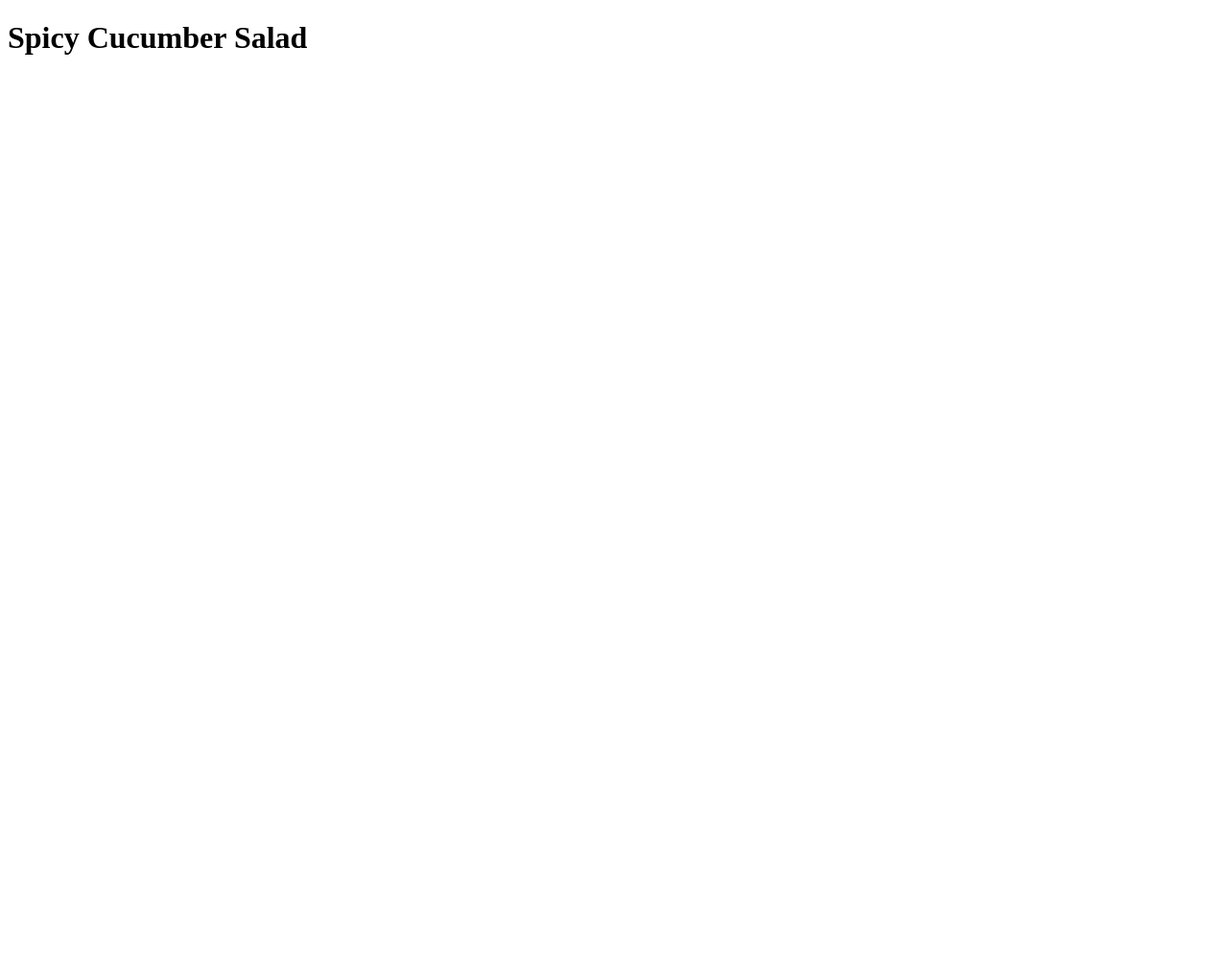
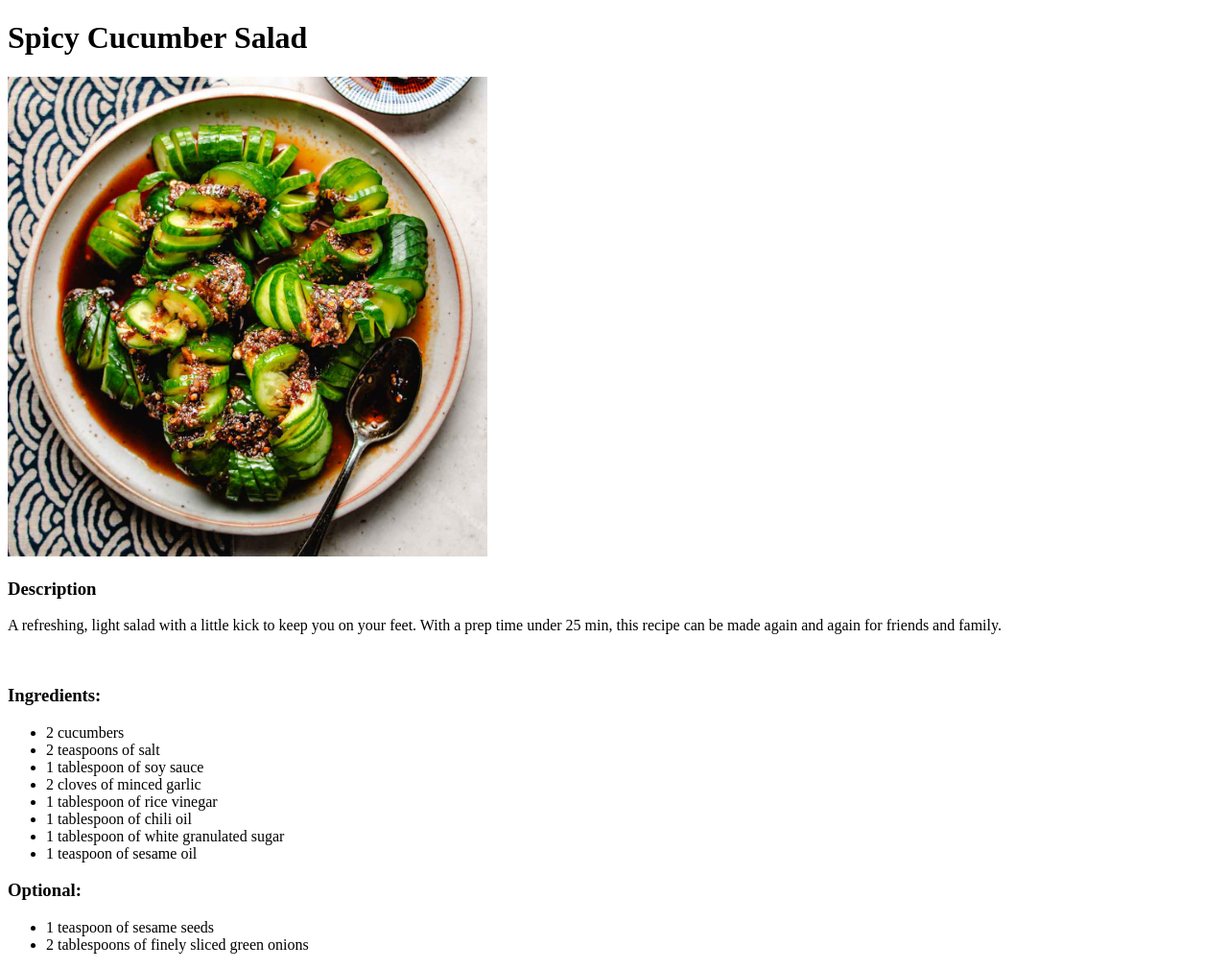
Before and after one commit to nguyecel/odin-recipes, a plain HTML site: page recipes/spicy_cucumber.html in a window 1280 px wide. Shown: the whole page at 96% size. Before the commit the page ends 800 px from the top, so only its background shows below. Drawn offline with Linux system fonts and the light colour scheme.

Commit message:
fixed Image src issue

```diff
--- a/recipes/spicy_cucumber.html
+++ b/recipes/spicy_cucumber.html
@@ -8,6 +8,27 @@
 
     <body>
         <h1>Spicy Cucumber Salad</h1>
+        <img src="../images/spicy-cucumber.jpeg" height="500px" width="500px">
+        <h3>Description</h3>
+        <p>A refreshing, light salad with a little kick to keep you on your feet. With a prep time under 25 min, this recipe can be made again and again for friends and family.</p>
+        <br>
+        <h3>Ingredients:</h3>
+        <ul>
+            <li>2 cucumbers</li>
+            <li>2 teaspoons of salt</li>
+            <li>1 tablespoon of soy sauce</li>
+            <li>2 cloves of minced garlic</li>
+            <li>1 tablespoon of rice vinegar</li>
+            <li>1 tablespoon of chili oil</li>
+            <li>1 tablespoon of white granulated sugar</li>
+            <li>1 teaspoon of sesame oil</li>
+        </ul>
+        <h3>Optional:</h3>
+        <ul>
+            <li>1 teaspoon of sesame seeds</li>
+            <li>2 tablespoons of finely sliced green onions</li>
+        </ul>
+
     </body>
 
 </html>
```
